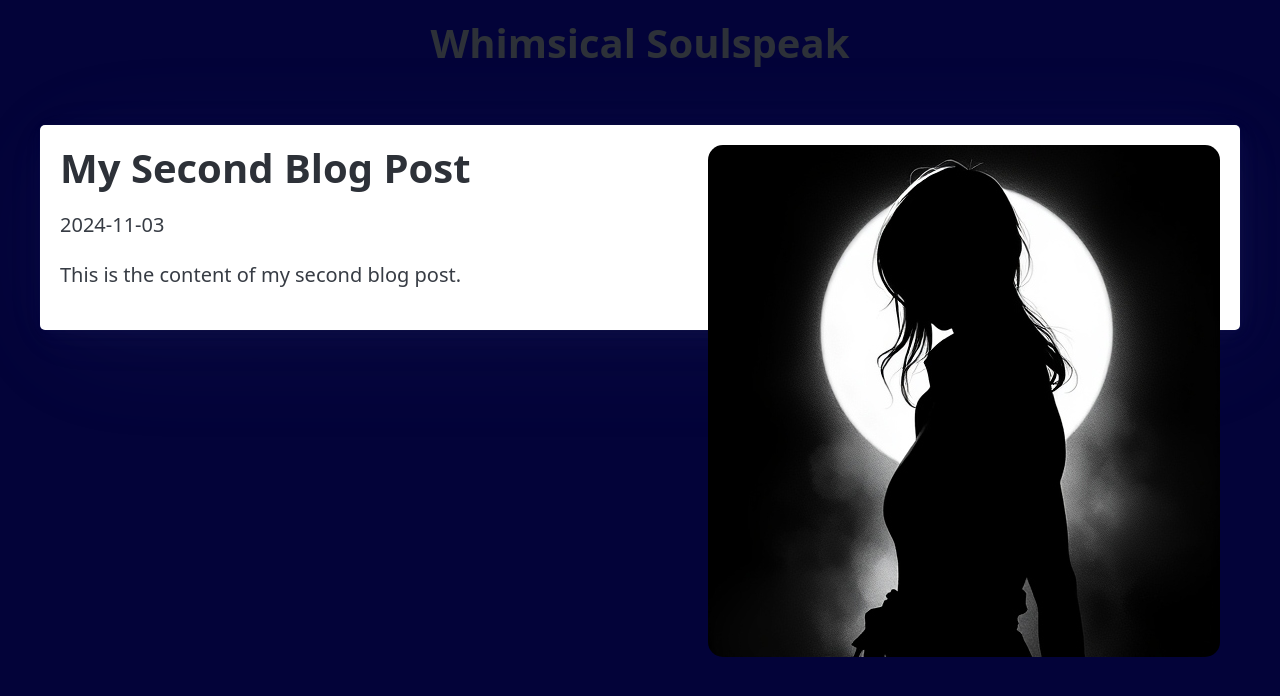
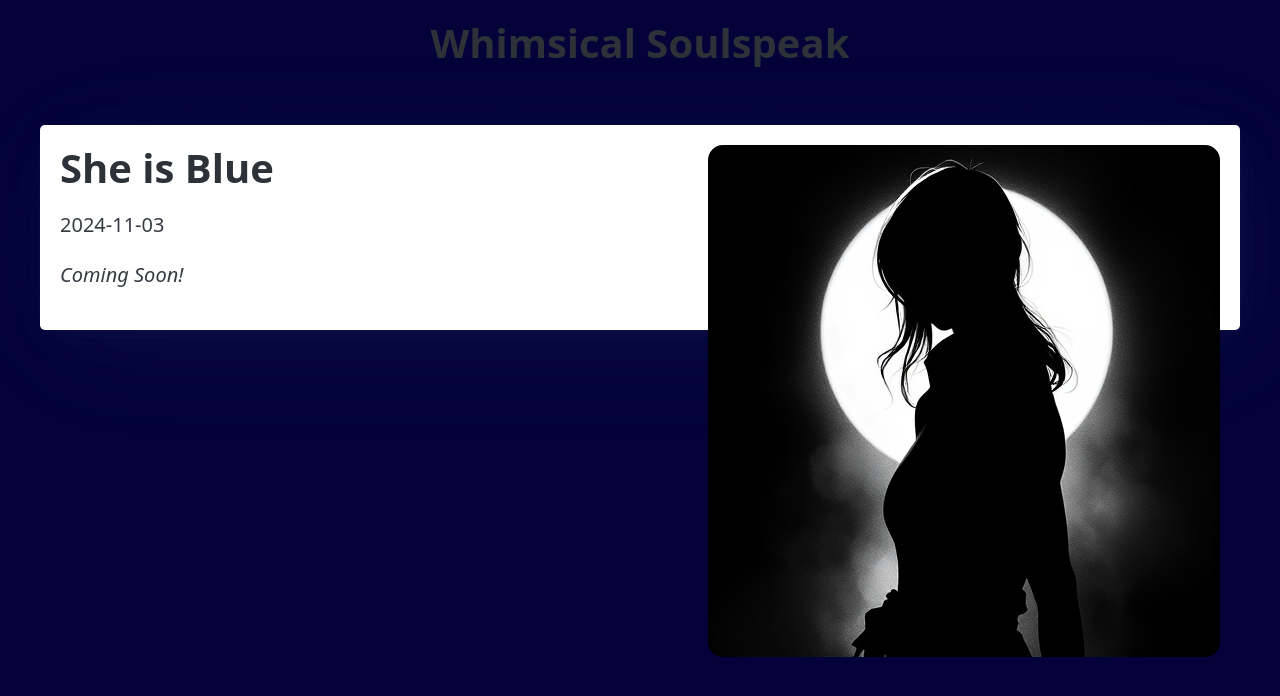
Before and after one commit to mattsmith13815/whimsicalsoulspeak.com, an Eleventy site: page src/blog/post2.md in a window 1280 px wide. Built offline with nearby package versions, Linux system fonts and the light colour scheme; Eleventy itself is replaced by a stand-in of ours; files that its build step writes are made by us from their sources.

Commit message:
she is blue base

```diff
--- a/src/blog/post2.md
+++ b/src/blog/post2.md
@@ -1,5 +1,5 @@
 ---
-title: "My Second Blog Post"
+title: "She is Blue"
 date: "2024-11-03"
 tags: ["blog"]
 layout: "post.njk"
@@ -7,4 +7,4 @@ image: "/images/moon.jpg"
 bgcolor: "#030339"
 ---
 
-This is the content of my second blog post.
+<i>Coming Soon!</i>
```
